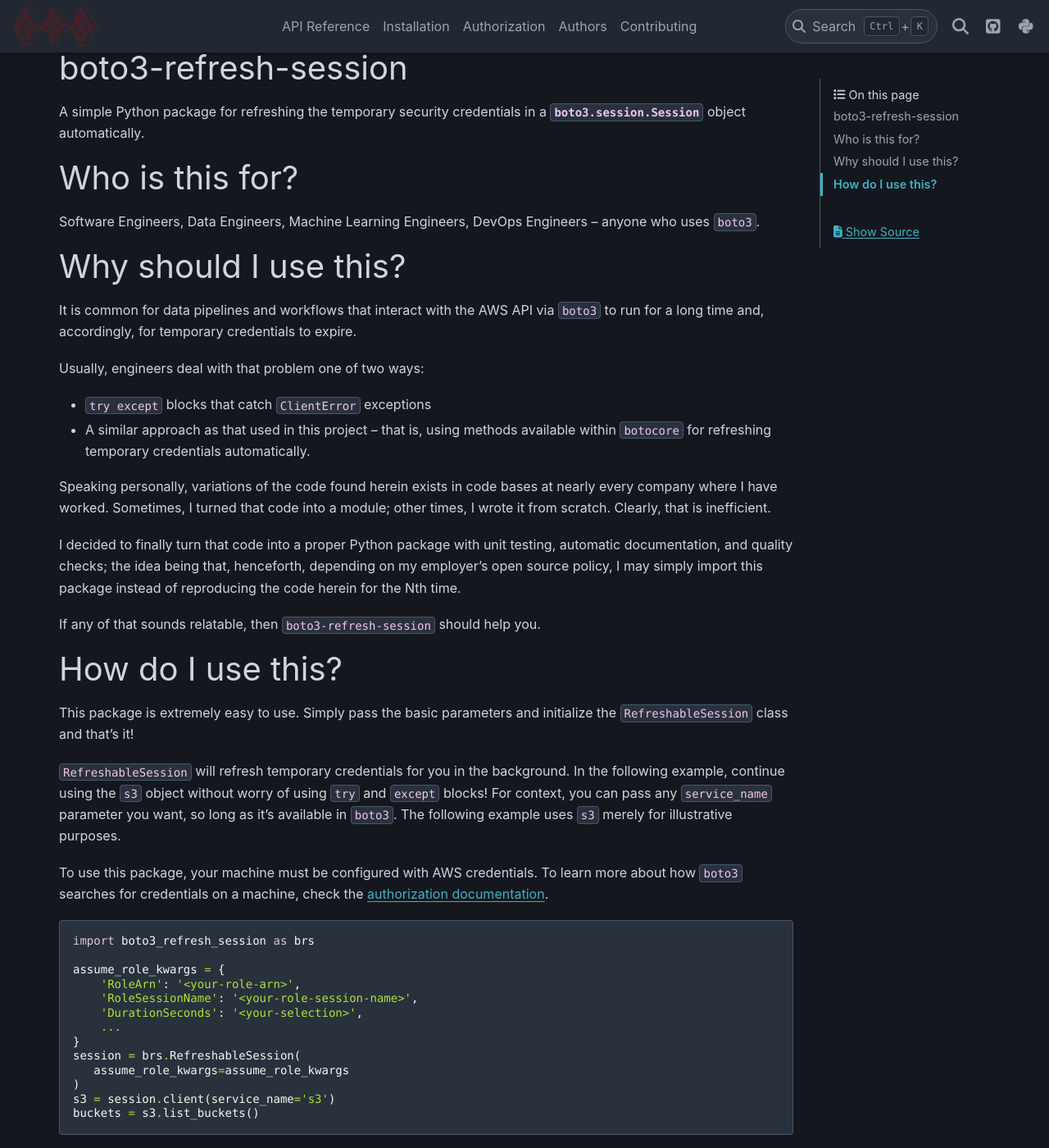
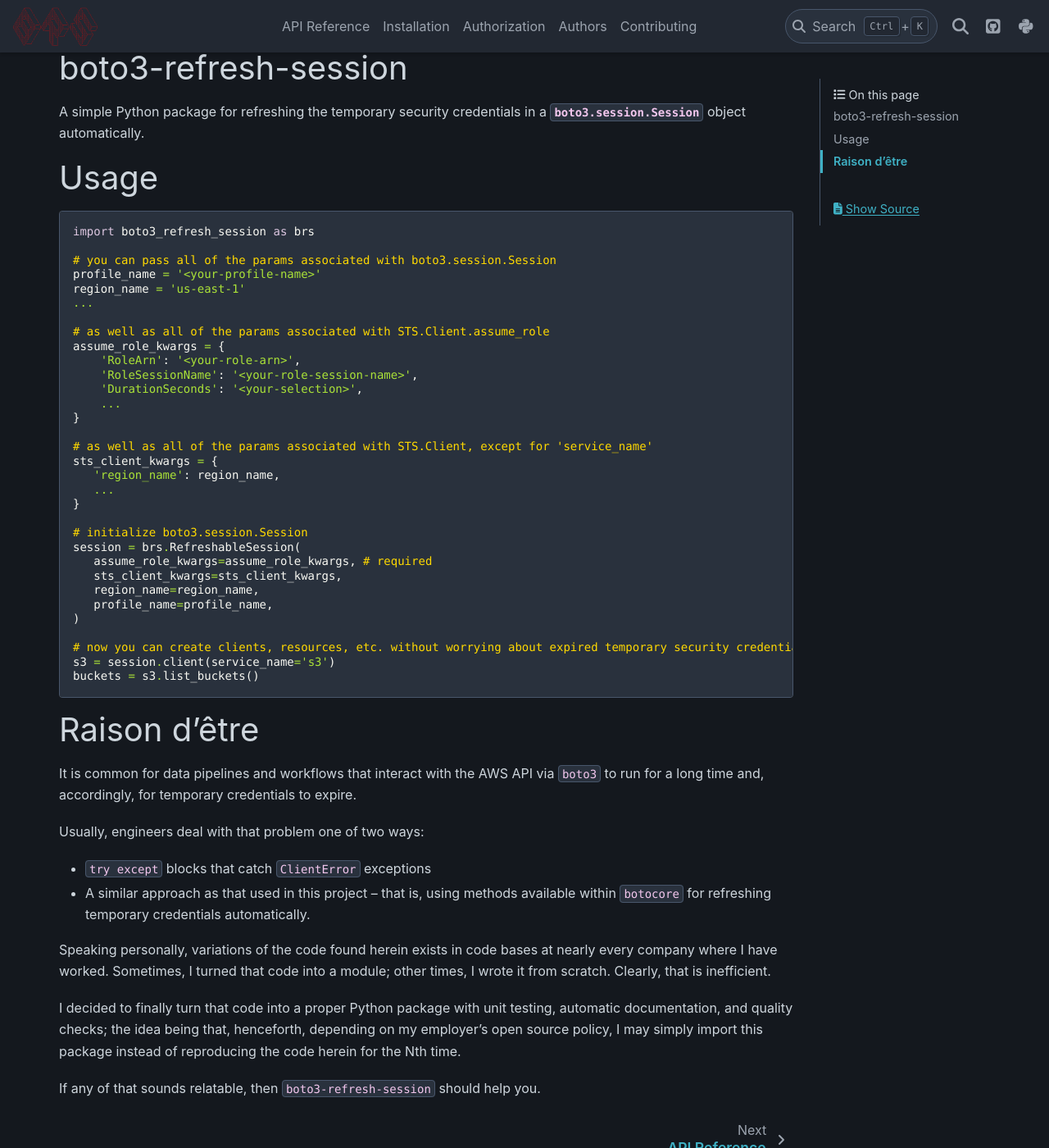
Before and after one commit to michaelthomasletts/boto3-refresh-session, a Sphinx documentation site: the page built from doc/index.rst, in a window 1280 px wide and 1400 px high, scrolled down 519 px. Shown: the whole window at 82% size. Built offline with Sphinx 7.4.7 and the PyData theme 0.15.4, drawn with Linux system fonts in a browser that asks for light colours.

```diff
--- a/doc/index.rst
+++ b/doc/index.rst
@@ -18,13 +18,46 @@
 
 A simple Python package for refreshing the temporary security credentials in a :class:`boto3.session.Session` object automatically.
 
-Who is this for?
-----------------
+Usage
+-----
 
-Software Engineers, Data Engineers, Machine Learning Engineers, DevOps Engineers -- anyone who uses ``boto3``.
+.. code-block:: python
 
-Why should I use this?
-----------------------
+   import boto3_refresh_session as brs
+
+   # you can pass all of the params associated with boto3.session.Session
+   profile_name = '<your-profile-name>'
+   region_name = 'us-east-1'
+   ...
+
+   # as well as all of the params associated with STS.Client.assume_role
+   assume_role_kwargs = {
+       'RoleArn': '<your-role-arn>',
+       'RoleSessionName': '<your-role-session-name>',
+       'DurationSeconds': '<your-selection>',
+       ...
+   }
+
+   # as well as all of the params associated with STS.Client, except for 'service_name'
+   sts_client_kwargs = {
+      'region_name': region_name,
+      ...
+   }
+
+   # initialize boto3.session.Session
+   session = brs.RefreshableSession(
+      assume_role_kwargs=assume_role_kwargs, # required
+      sts_client_kwargs=sts_client_kwargs,
+      region_name=region_name,
+      profile_name=profile_name,
+   )
+
+   # now you can create clients, resources, etc. without worrying about expired temporary security credentials
+   s3 = session.client(service_name='s3')
+   buckets = s3.list_buckets()
+
+Raison d'être
+-------------
 
 It is common for data pipelines and workflows that interact with the AWS API via
 ``boto3`` to run for a long time and, accordingly, for temporary credentials to
@@ -46,35 +79,3 @@
 reproducing the code herein for the Nth time.
 
 If any of that sounds relatable, then ``boto3-refresh-session`` should help you.
-
-How do I use this?
-------------------
-
-This package is extremely easy to use. Simply pass the basic parameters and
-initialize the ``RefreshableSession`` class and that's it!
-
-``RefreshableSession`` will refresh temporary credentials for you in the
-background. In the following example, continue using the ``s3`` object
-without worry of using ``try`` and ``except`` blocks! For context, you can pass
-any ``service_name`` parameter you want, so long as it's available in ``boto3``.
-The following example uses ``s3`` merely for illustrative purposes.
-
-To use this package, your machine must be configured with AWS
-credentials. To learn more about how ``boto3`` searches for credentials on a
-machine, check the :ref:`authorization documentation <authorization>`.
-
-.. code-block:: python
-
-   import boto3_refresh_session as brs
-
-   assume_role_kwargs = {
-       'RoleArn': '<your-role-arn>',
-       'RoleSessionName': '<your-role-session-name>',
-       'DurationSeconds': '<your-selection>',
-       ...
-   }
-   session = brs.RefreshableSession(
-      assume_role_kwargs=assume_role_kwargs
-   )
-   s3 = session.client(service_name='s3')
-   buckets = s3.list_buckets()
```
Also changed, not shown: README.md (+51 -45 lines), 1 other file.
